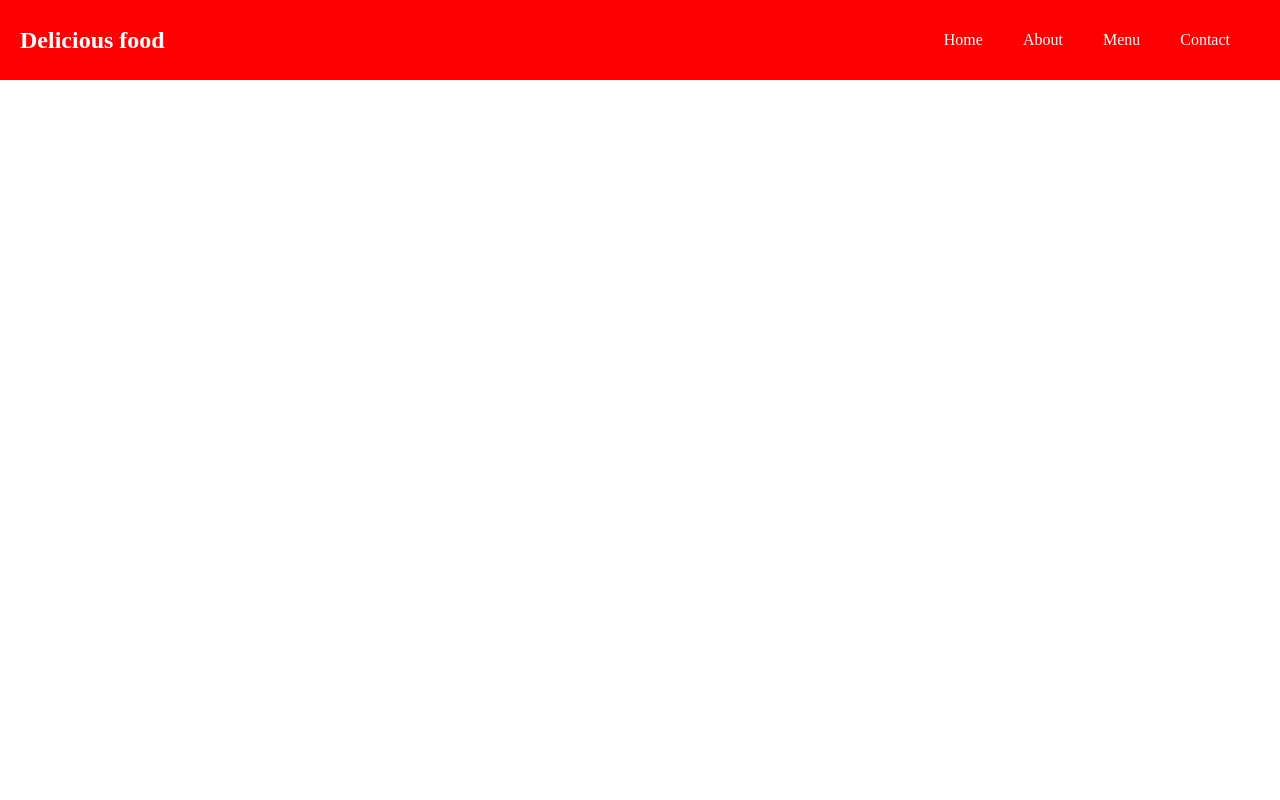
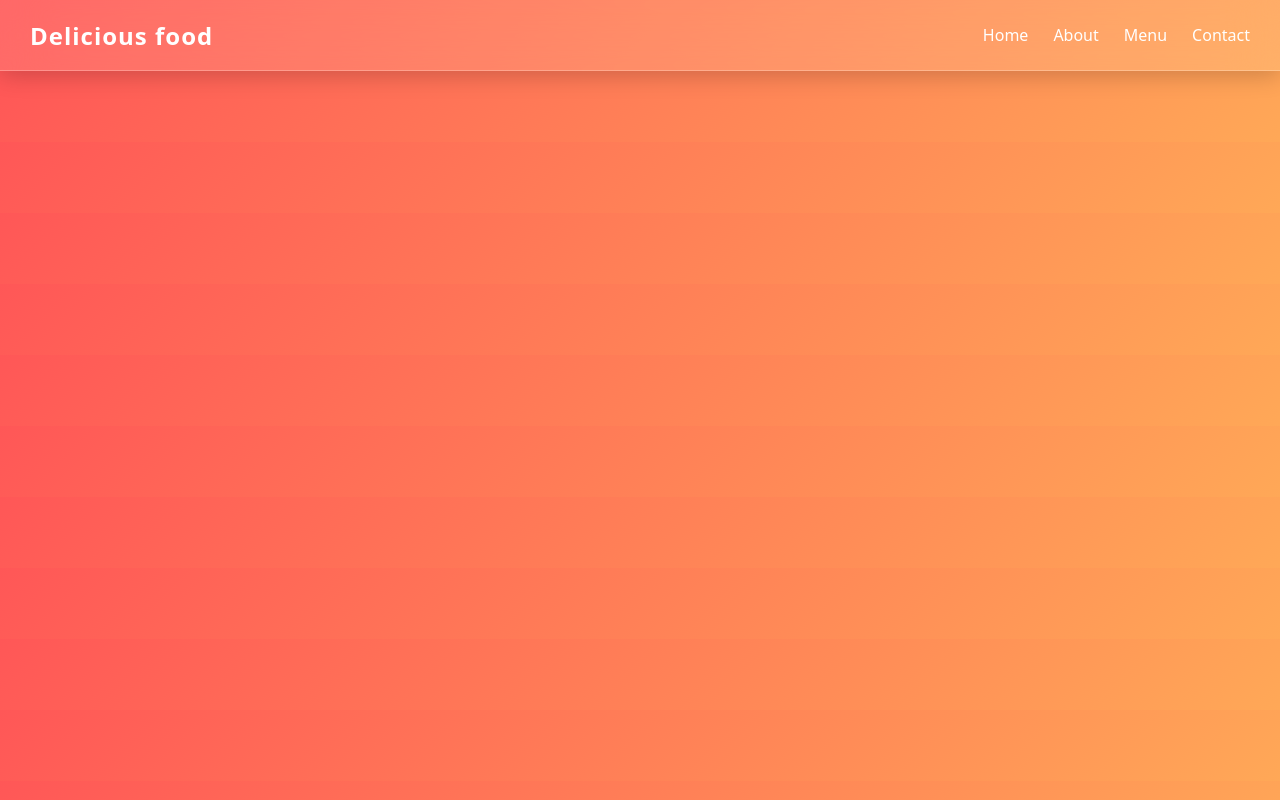
Before and after one commit to zeroarcex-web/Delicious-food, a plain HTML site: page index.html in a window 1280 px wide. Drawn offline with Linux system fonts and the light colour scheme.

Commit message:
first commit

```diff
--- a/style.css
+++ b/style.css
@@ -1,48 +1,69 @@
 body {
-    /* 1. Убираем стандартные отступы браузера */
+    margin: 0;
+    padding: 0;
+    background: linear-gradient(135deg, #ff5757, #ffa857);
+    font-family: system-ui, sans-serif;
+}
+
+/* --- HEADER --- */
+header {
+    position: sticky;
+    top: 0;
+    z-index: 100;
+
+    height: 70px;
+    padding: 0 30px;
+
+    display: flex;
+    align-items: center;
+    justify-content: space-between;
+
+    /* эффект стекла */
+    background: rgba(255, 255, 255, 0.1);
+    backdrop-filter: blur(25px);
+
+    border-bottom: 1px solid rgba(255,255,255,0.25);
+    box-shadow: 0 4px 25px rgba(0,0,0,0.2);
+}
+
+/* Заголовок */
+h1 {
+    margin: 0;
+    font-size: 24px;
+    letter-spacing: 1px;
+    color: #fff;
+}
+
+/* MENU */
+ul {
+    list-style: none;
+    display: flex;
+    gap: 25px;
     margin: 0;
     padding: 0;
 }
 
-header {
-    /* 3. и 4. Делаем шапку контейнером Flexbox для выравнивания */
-    background-color: red;
+a {
+    text-decoration: none;
     color: white;
-    display: flex;
-    align-items: center; /* Выравниваем h1 и ul по вертикали (по центру) */
-    justify-content: space-between; /* Разносим h1 влево, а ul вправо */
-    padding: 10px; /* Внутренний отступ вокруг содержимого шапки */
-    height: 60px; /* Фиксированная высота шапки для стабильности */
+    font-weight: 500;
+    position: relative;
+    font-size: 16px;
+    padding: 5px 0;
 }
 
-h1 {
-    /* Убираем стандартные отступы заголовка, чтобы он не мешал выравниванию */
-    margin: 0;
-    padding: 0 0 0 10px; /* Отступ слева, чтобы не прилипало к краю */
-    font-size: 1.5em;
+/* красивое ховерание underline */
+a::after {
+    content: "";
+    position: absolute;
+    left: 0;
+    bottom: -3px;
+    width: 0%;
+    height: 2px;
+    background: white;
+    transition: .3s;
 }
 
-ul {
-    /* 2. Убираем точки и лишние отступы списка */
-    list-style-type: none;
-    padding: 0; /* Убираем все внутренние отступы списка */
-    margin: 0; /* Убираем все внешние отступы списка */
-
-    /* 3. Выстраиваем ссылки в ряд */
-    display: flex;
-    align-items: center;
-    padding-right: 10px; /* Отступ справа, чтобы меню не прилипало к краю */
+a:hover::after {
+    width: 100%;
 }
-
-li {
-    /* Добавляем интервал между пунктами меню */
-    margin-right: 20px; /* ИСПРАВЛЕНИЕ: Добавлены пиксели (px) */
-}
-
-a {
-    /* Стиль самих ссылок */
-    text-decoration: none; /* Убираем подчеркивание */
-    color: rgb(255, 255, 255); /* Белый цвет текста */
-    padding: 5px 10px;
-    display: block; /* Делаем ссылки блочными для лучшей области клика */
-}
```
